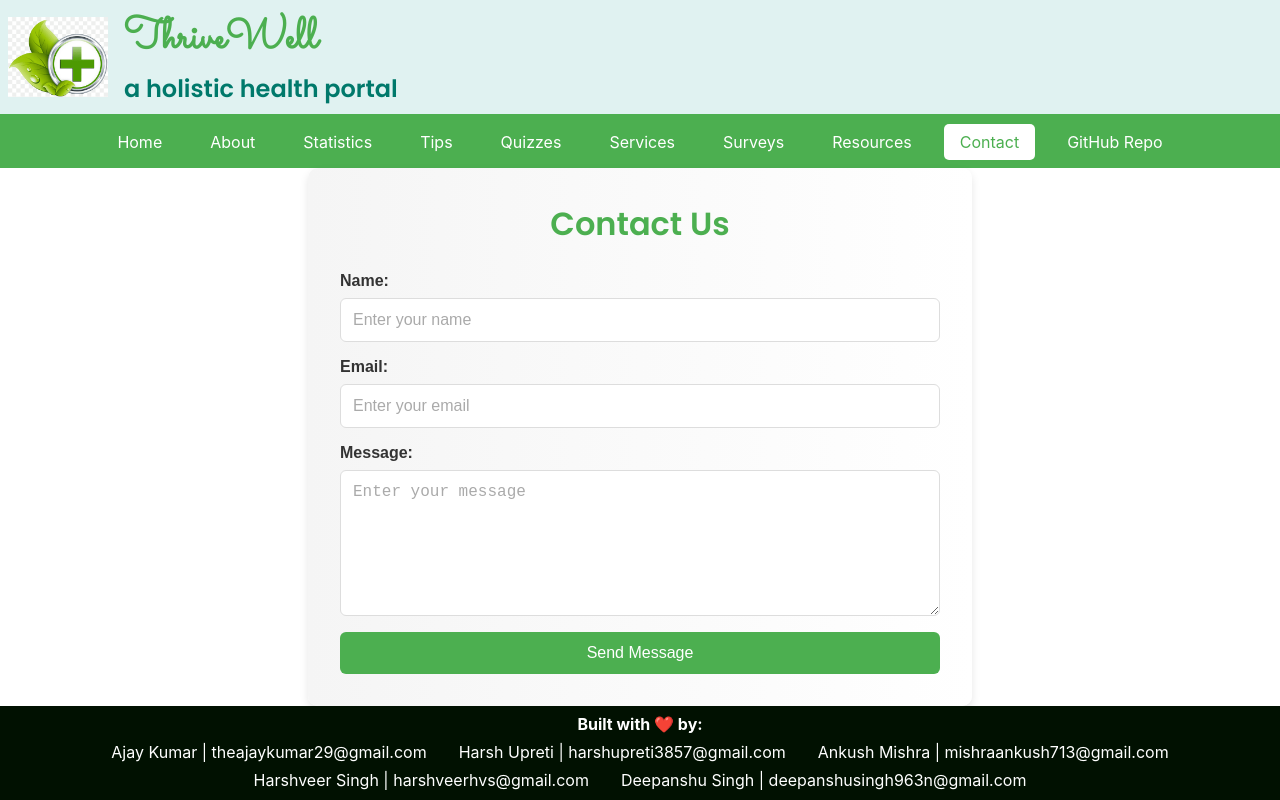
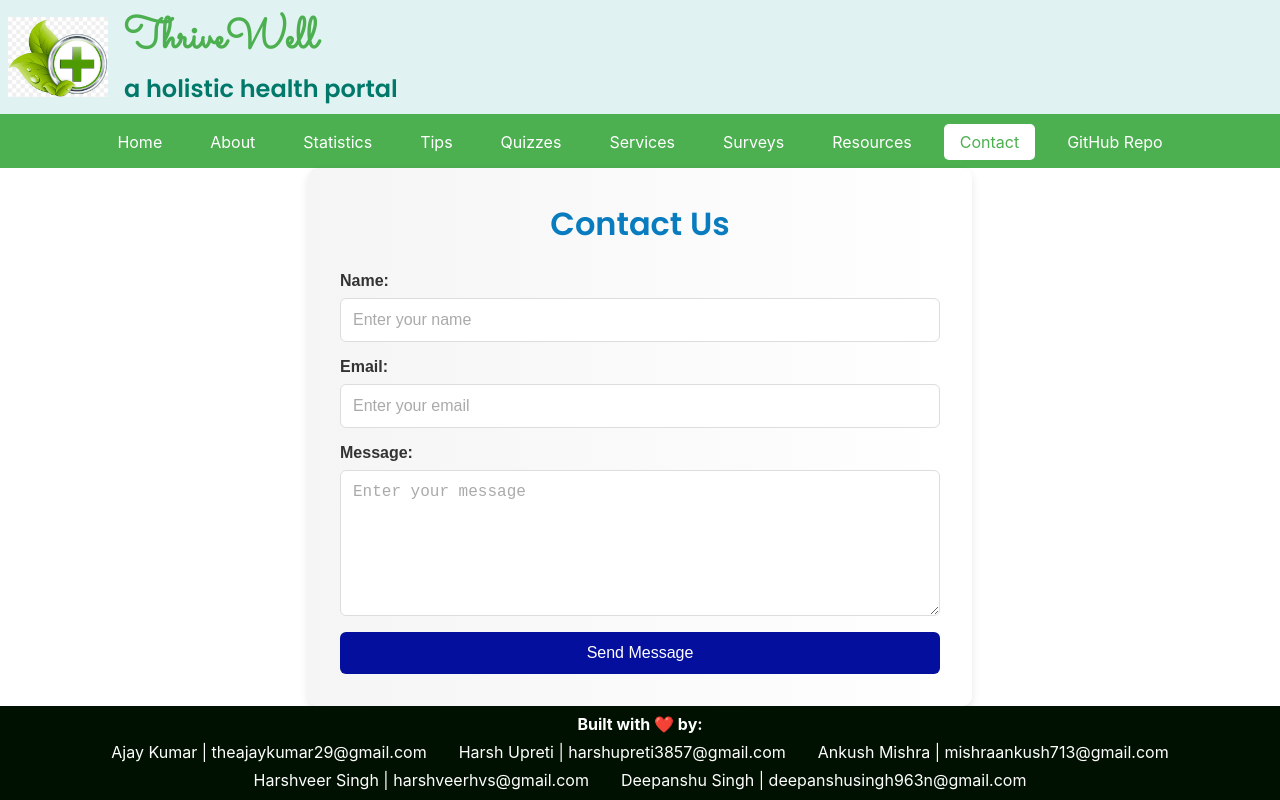
Before and after one commit to ajju-devs/ThriveWell, a React (Create React App) app: page /contact in a window 1280 px wide. Built offline with nearby package versions, Linux system fonts and the light colour scheme.

Commit message:
Update Contact.css

```diff
--- a/src/components/Contact.css
+++ b/src/components/Contact.css
@@ -11,7 +11,7 @@
 
 .contact h2 {
   text-align: center;
-  color: #4CAF50;
+  color: #087cbe;
   margin-bottom: 1.5rem;
   font-size: 2rem;
 }
@@ -61,7 +61,7 @@
 button {
   width: 100%;
   padding: 0.75rem;
-  background-color: #4CAF50;
+  background-color: #040f9e;
   border: none;
   color: #fff;
   font-size: 1rem;
```
